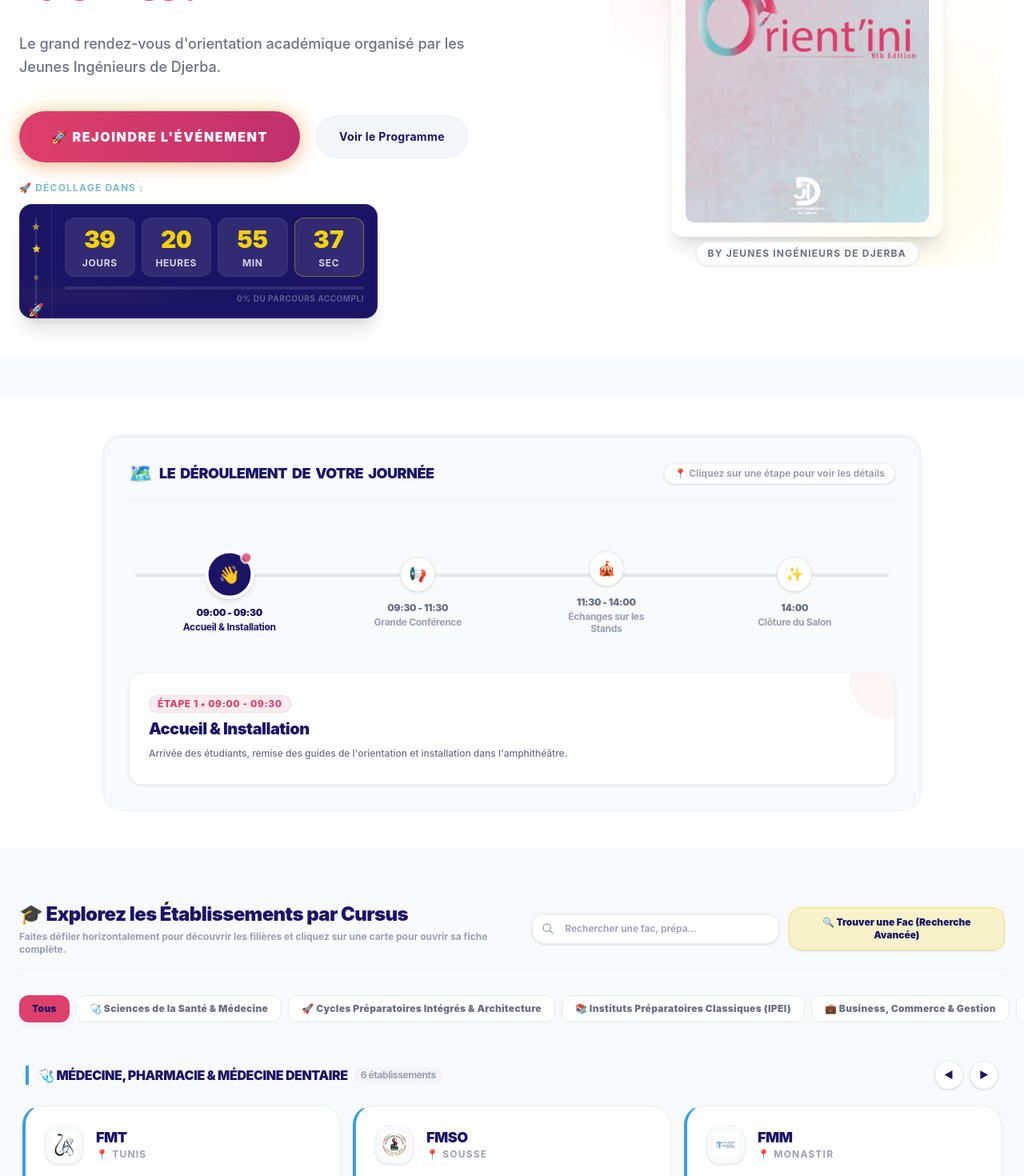
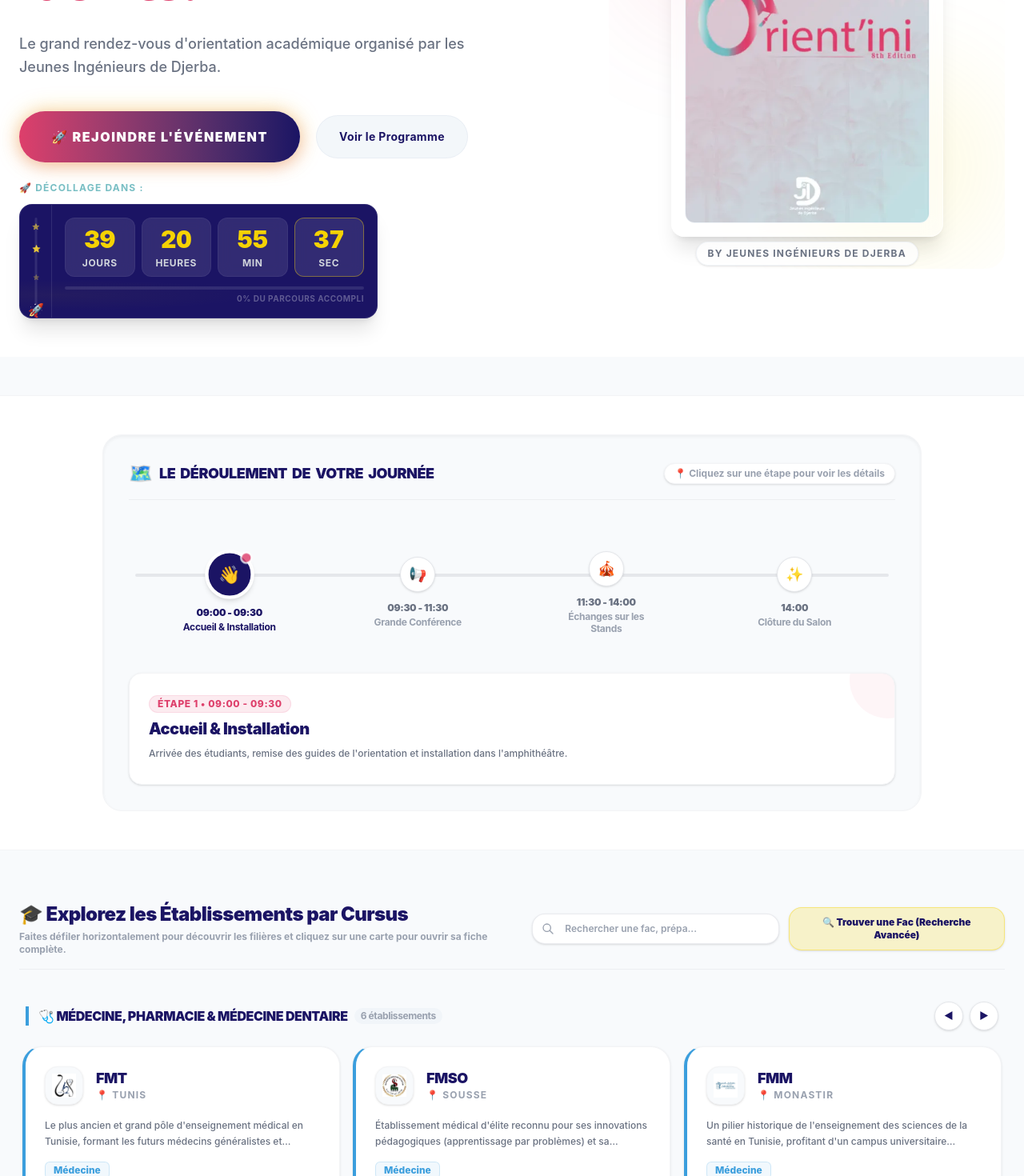
Before and after one commit to ahmedjerba/Orientini_WebSite, a React (Vite) app: page / in a window 1280 px wide. Shown: the part 440-1910 px from the top of the page at 80% size. Built offline with nearby package versions, Linux system fonts and the light colour scheme.

Commit message:
hmdullah

```diff
--- a/src/App.jsx
+++ b/src/App.jsx
@@ -339,28 +339,6 @@ export default function App() {
                           </div>
                         </div>
 
-                        {/* FILTRES DÉFILABLES */}
-                        <div className="overflow-x-auto whitespace-nowrap pb-2 -mx-6 px-6 scrollbar-hide flex gap-2">
-                          {filterOptions.map((filter) => {
-                            const isActive = selectedFilter === filter;
-                            const catColor = filter === 'Tous' ? '#de3f6b' : getCategoryColor(filter);
-                            const textColor = getContrastText(catColor);
-                            return (
-                              <button
-                                key={filter}
-                                onClick={() => setSelectedFilter(filter)}
-                                style={isActive ? { backgroundColor: catColor, color: textColor } : {}}
-                                className={`inline-block px-4 py-2 rounded-xl text-xs font-black tracking-wide transition-all ${isActive
-                                  ? 'shadow-md shadow-slate-200/50'
-                                  : 'bg-white text-gray-500 border border-gray-200 hover:bg-gray-50'
-                                  }`}
-                              >
-                                {filter}
-                              </button>
-                            );
-                          })}
-                        </div>
-
                         {/* Navigation par carrousels */}
                         {filteredFacultes.length > 0 ? (
                           <FaculteNavigation
--- a/src/components/hero/HeroText.jsx
+++ b/src/components/hero/HeroText.jsx
@@ -142,7 +142,7 @@ export default function HeroText() {
             boxShadow: "0 10px 25px -5px rgba(222, 63, 107, 0.4)"
           }}
           whileTap={shouldReduceMotion ? {} : { scale: 0.97 }}
-          className="w-full sm:w-auto bg-gradient-to-r from-pourpre via-[#c0306b] to-bleu bg-[length:200%_auto] text-white px-10 py-5 rounded-full font-black text-base uppercase tracking-widest shadow-lg shadow-pourpre/30 hover:bg-right transition-all duration-500 text-center [box-shadow:0_0_28px_rgba(245,210,3,0.35),0_4px_20px_rgba(222,63,107,0.35)]"
+          className="w-full sm:w-auto bg-gradient-to-r from-pourpre via-bleu to-pourpre via-bleu bg-[length:200%_auto] text-white px-10 py-5 rounded-full font-black text-base uppercase tracking-widest shadow-lg shadow-pourpre/30 hover:bg-right transition-all duration-500 text-center [box-shadow:0_0_28px_rgba(245,210,3,0.35),0_4px_20px_rgba(222,63,107,0.35)]"
         >
           <span>🚀</span> REJOINDRE L'ÉVÉNEMENT
         </motion.a>
```
